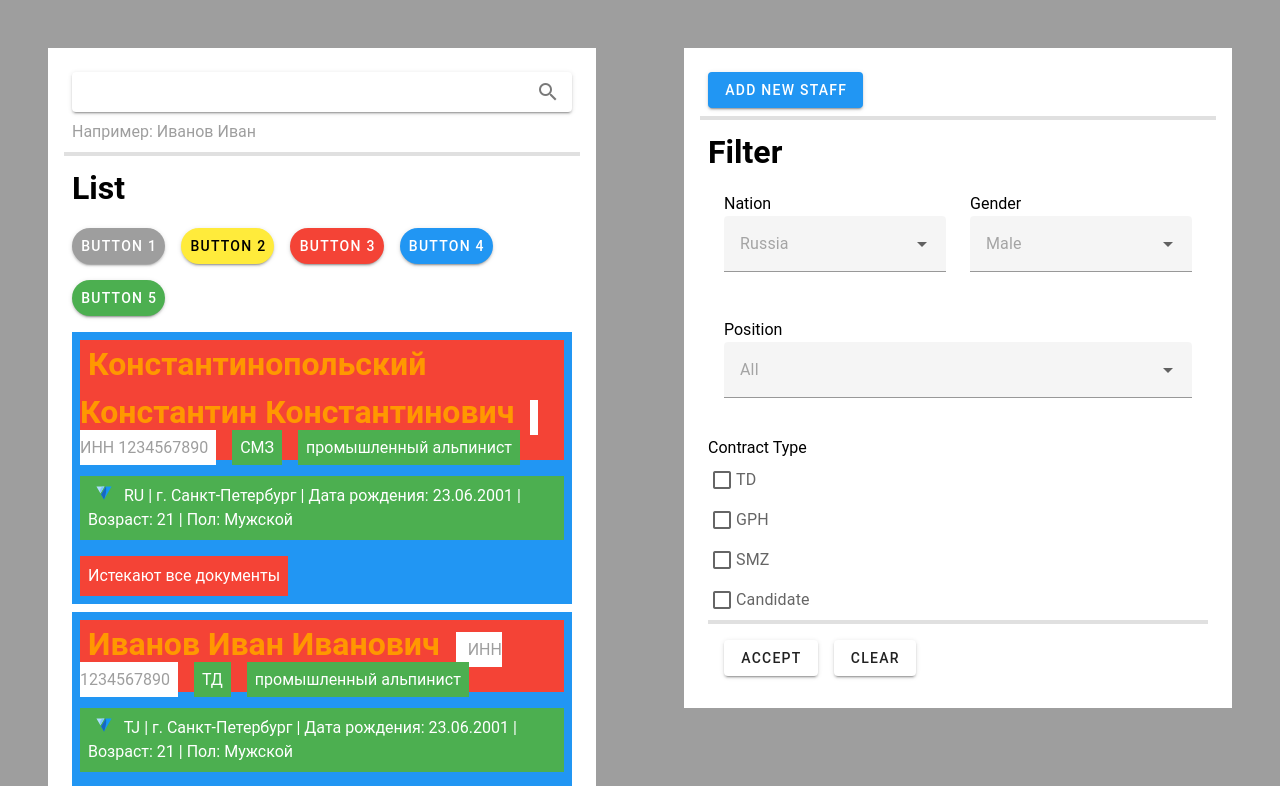
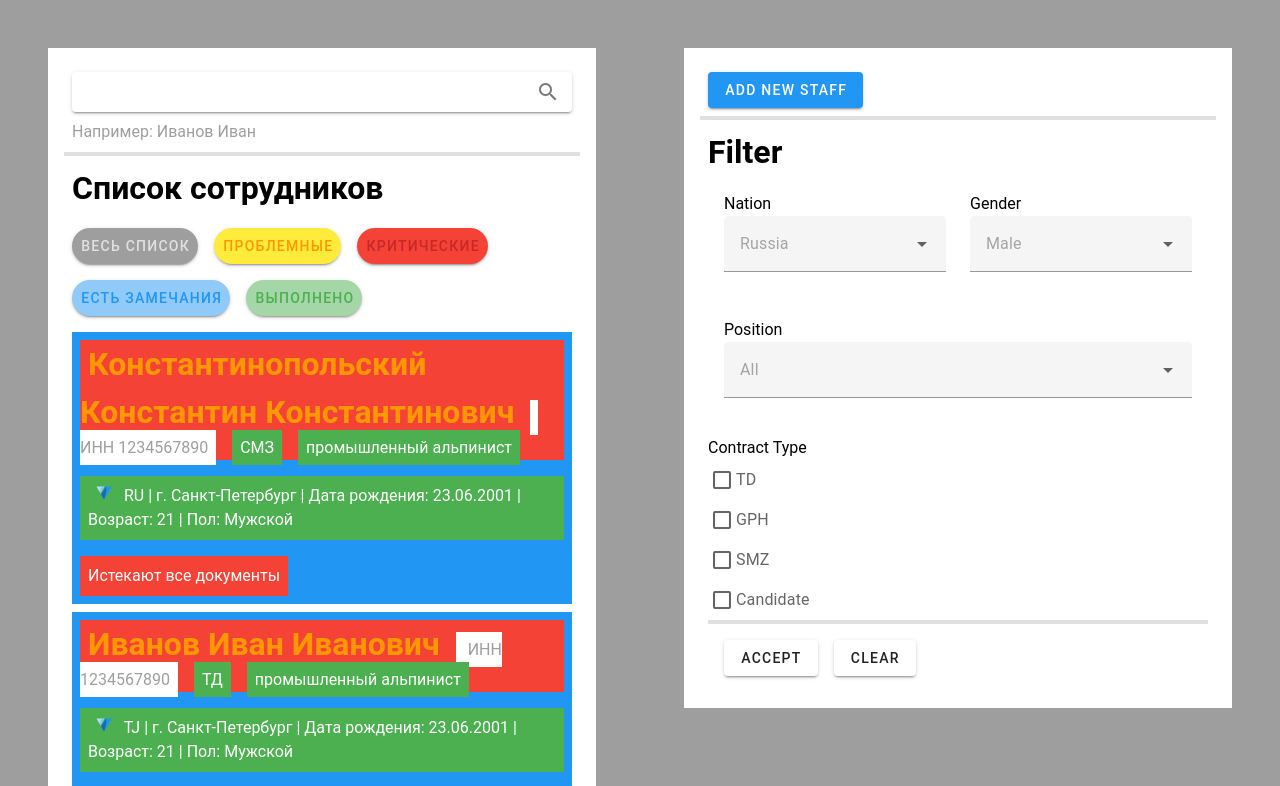
Before and after one commit to chnmk/vuetify-staff-list, a Vue app: page / in a window 1280 px wide. Shown: the top 786 px of the page. Built offline with nearby package versions, Linux system fonts and the light colour scheme.

Commit message:
feat: add basic model for tag filtering

```diff
--- a/src/components/StaffPage.vue
+++ b/src/components/StaffPage.vue
@@ -9,9 +9,18 @@
           <v-divider thickness="4" />
           <StaffList
             :staff_list="staff_list"
-            :display_list="display_list"
-            :settings="settings"
+            :sliced_list="sliced_list"
+            :filtered_list="filtered_list"
             @showMoreTags="showMoreTags()"
+            @tagEntireList="switchTagEntireList()"
+            @tagProblem="tagProblem = !tagProblem"
+            @tagCritical="switchTagCritical()"
+            @tagNote="tagNote = !tagNote"
+            @tagComplete="tagComplete = !tagComplete"
+            :tagProblem="tagProblem"
+            :tagCritical="tagCritical"
+            :tagNote="tagNote"
+            :tagComplete="tagComplete"
             />
         </div>
       </v-col>
@@ -33,7 +42,7 @@ import StaffList from './main/StaffList.vue';
 import NewStaff from './sidebar/NewStaff.vue';
 import FilterSettings from './sidebar/FilterSettings.vue';
 
-const props = defineProps(['staff_list', 'display_list', 'settings'])
+const props = defineProps(['staff_list', 'sliced_list'])
 
 const staff_tag = [
   // id: 1 стоит раньше id: 0, т.к. в макете разный порядок в списке сотрудников и в тэгах над списком
@@ -340,23 +349,47 @@ let staff_list = [
 
 // =================
 
-let display_list = ref(staff_list.slice(0, 4))
+const sliced_list = ref(staff_list.slice(0, 4))
+const filtered_list = sliced_list
 
-let settings = {
-  numberOfDisplayedTags: 4,
+let numberOfDisplayedTags = 4
+
+const tagCritical = ref(false)
+const tagProblem = ref(false)
+const tagNote = ref(false)
+const tagComplete = ref(false)
+
+function switchTagEntireList() {
+  // Reset active buttons:
+  tagCritical.value = false
+  tagProblem.value = false
+  tagNote.value = false
+  tagComplete.value = false
+
+  // Reset filter:
+  filtered_list.value = staff_list.slice(0, numberOfDisplayedTags)
 }
 
+function switchTagCritical() {
+  tagCritical.value = !tagCritical.value
+
+  // FIXME: resets on showMoreTags
+  filtered_list.value = sliced_list.value.filter((staff) => staff.status.tag_id === 0)
+}
+
+
 function showMoreTags()  {
-  settings.numberOfDisplayedTags += 4
-  display_list.value = staff_list.slice(0, settings.numberOfDisplayedTags)
+  numberOfDisplayedTags += 4
+  sliced_list.value = staff_list.slice(0, numberOfDisplayedTags)
 }
 
 function searchText($event) {
   if ($event.length === 0) {
-    // Reset filter
-    display_list.value = staff_list.slice(0, settings.numberOfDisplayedTags)
+    // Reset filter:
+    sliced_list.value = staff_list.slice(0, numberOfDisplayedTags)
   } else {
-    // Add filter
+    // Add filter:
+    // ...
   }
 }
 
--- a/src/components/main/StaffList.vue
+++ b/src/components/main/StaffList.vue
@@ -1,29 +1,47 @@
 <template>
   <div class="bg-white">
     <h1 class="ma-2">
-      List
+      Список сотрудников
     </h1>
     <div class="d-inline-block">
-      <!-- v-btn-toggle -->
-      <v-btn class="d-inline-block bg-grey rounded-xl pa-2 ma-2">
-        Button 1
+      <v-btn
+        class="d-inline-block text-grey-lighten-2 bg-grey rounded-xl pa-2 ma-2"
+        @click="$emit('tagEntireList')"
+      >
+        Весь список
       </v-btn>
-      <v-btn class="d-inline-block bg-yellow rounded-xl pa-2 ma-2">
-        Button 2
-      </v-btn >
-      <v-btn class="d-inline-block bg-red rounded-xl pa-2 ma-2">
-        Button 3
-      </v-btn >
-      <v-btn class="d-inline-block bg-blue rounded-xl pa-2 ma-2">
-        Button 4
-      </v-btn >
-      <v-btn class="d-inline-block bg-green rounded-xl pa-2 ma-2">
-        Button 5
-      </v-btn >
+      <v-btn
+        class="d-inline-block bg-yellow rounded-xl pa-2 ma-2"
+        @click="$emit('tagProblem')"
+        :class="tagProblem ? 'text-white' : 'text-orange'"
+      >
+        Проблемные
+      </v-btn>
+      <v-btn
+        class="d-inline-block bg-red rounded-xl pa-2 ma-2"
+        @click="$emit('tagCritical')"
+        :class="tagCritical ? 'text-white' : 'text-red-darken-3'"
+      >
+        Критические
+      </v-btn>
+      <v-btn
+        class="d-inline-block bg-blue-lighten-3 rounded-xl pa-2 ma-2"
+        @click="$emit('tagNote')"
+        :class="tagNote ? 'text-white' : 'text-blue'"
+      >
+        Есть замечания
+      </v-btn>
+      <v-btn
+        class="d-inline-block bg-green-lighten-3 rounded-xl pa-2 ma-2"
+        @click="$emit('tagComplete')"
+        :class="tagComplete ? 'text-white' : 'text-green'"
+      >
+        Выполнено
+      </v-btn>
     </div>
     <StaffTag
       class="ma-2"
-      v-for="staff in display_list"
+      v-for="staff in filtered_list"
       :full_name="staff.full_name"
       :inn="staff.inn"
       :type_contract_slug="staff.type_contract.slug"
@@ -36,8 +54,13 @@
       :gender_title="staff.gender.title"
       :status_description="staff.status.description"
       :status_color="staff.status.tag.color"
+      :status_tag_id="staff.status.tag_id"
+      :tagProblem="tagProblem"
+      :tagCritical="tagCritical"
+      :tagNote="tagNote"
+      :tagComplete="tagComplete"
     />
-    <div class="ma-2" v-if="staff_list.length != display_list.length">
+    <div class="ma-2" v-if="staff_list.length != sliced_list.length">
       <v-btn @click="$emit('showMoreTags')">
         Show More
       </v-btn>
@@ -48,6 +71,14 @@
 <script setup>
 import StaffTag from './StaffTag.vue';
 
-const props = defineProps(['staff_list', 'display_list', 'settings'])
+const props = defineProps([
+  'staff_list',
+  'sliced_list',
+  'filtered_list',
+  'tagProblem',
+  'tagCritical',
+  'tagNote',
+  'tagComplete'
+])
 
 </script>
--- a/src/components/main/StaffTag.vue
+++ b/src/components/main/StaffTag.vue
@@ -1,5 +1,8 @@
 <template>
   <div class="bg-blue">
+    <!--    v-if="
+        !(status_tag_id === 0 && tagCritical === true)
+        "-->
     <div class="d-inline-block bg-red text-orange ma-2">
       <h1 class="d-inline ma-2">
         {{ full_name }}
@@ -45,6 +48,11 @@ const props = defineProps([
   'age',
   'gender_title',
   'status_description',
-  'status_color'
+  'status_color',
+  'status_tag_id',
+  'tagProblem',
+  'tagCritical',
+  'tagNote',
+  'tagComplete'
   ])
 </script>
```
